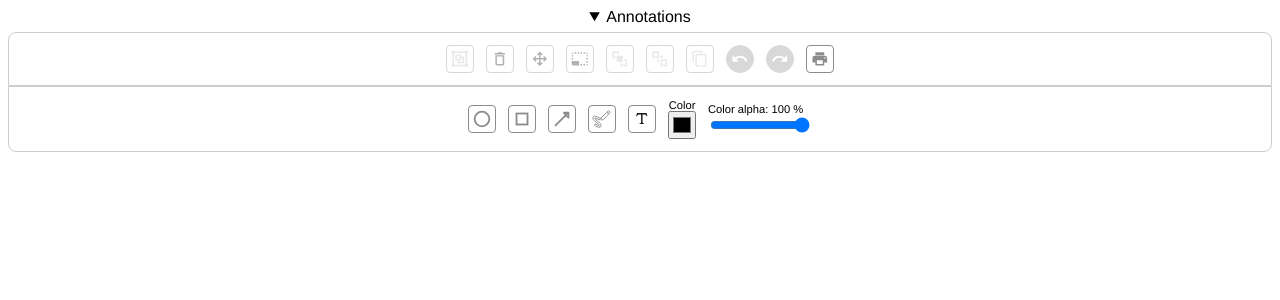
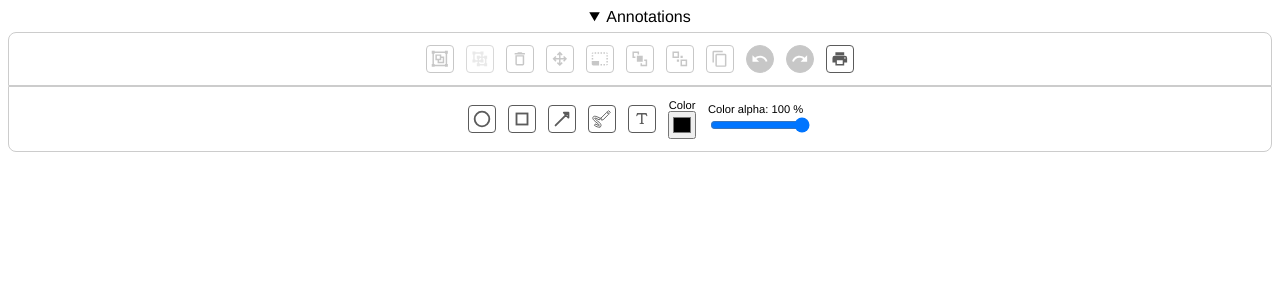
Before and after one commit to graphieros/svg-annotator, a Vue app: page / in a window 1280 px wide. Both pictures are taken after a click on the heading "Annotations". Shown: the top 300 px of the page. Built offline with nearby package versions, Linux system fonts and the light colour scheme.

Commit message:
add iconColor & ungrouping

```diff
--- a/package.json
+++ b/package.json
@@ -10,7 +10,7 @@
   },
   "license": "MIT",
   "keywords": ["annotator", "vue 2", "svg annotator", "svg"],
-  "version": "0.3.3",
+  "version": "0.3.4",
   "main" : "./dist/svgAnnotator.common.js",
   "files": [
     "dist/*"
--- a/src/components/SvgAnnotator.vue
+++ b/src/components/SvgAnnotator.vue
@@ -32,16 +32,45 @@
               activeShape = 'group';
               showCaret = false;
             "
-            :style="`height:${buttonSize}px; width:${buttonSize}px;`"
+            :style="`height:${buttonSize}px; width:${buttonSize}px; border: 1px solid ${iconColor}`"
           >
             <svg style="width: 80%" viewBox="0 0 24 24">
               <path
-                fill="currentColor"
+                :fill="iconColor"
                 d="M1,1V5H2V19H1V23H5V22H19V23H23V19H22V5H23V1H19V2H5V1M5,4H19V5H20V19H19V20H5V19H4V5H5M6,6V14H9V18H18V9H14V6M8,8H12V12H8M14,11H16V16H11V14H14"
               />
             </svg>
             <span v-if="showTooltips" class="svg-annotator__tooltiptext">
               {{ translations.tooltipGroup }}
+            </span>
+          </button>
+
+          <!-- UNGROUP -->
+          <button
+            :disabled="!currentGroup"
+            :class="{
+              'svg-annotator__button-tool': true,
+              'svg-annotator__tooltip-svg': true,
+            }"
+            @click="
+              deleteEmptyTextElement();
+              ungroup();
+              isSelectMode = false;
+              isDeleteMode = false;
+              isMoveMode = false;
+              isResizeMode = false;
+              isTextMode = false;
+              isWriting = false;
+              activeShape = 'group';
+              showCaret = false;
+            "
+            :style="`height:${buttonSize}px; width:${buttonSize}px;`"
+          >
+            <svg style="width: 80%" viewBox="0 0 24 24">
+              <path fill="currentColor" d="M2,2H6V3H13V2H17V6H16V9H18V8H22V12H21V18H22V22H18V21H12V22H8V18H9V16H6V17H2V13H3V6H2V2M18,12V11H16V13H17V17H13V16H11V18H12V19H18V18H19V12H18M13,6V5H6V6H5V13H6V14H9V12H8V8H12V9H14V6H13M12,12H11V14H13V13H14V11H12V12Z" />
+            </svg>
+            <span v-if="showTooltips" class="svg-annotator__tooltiptext">
+              {{ translations.tooltipUngroup }}
             </span>
           </button>
 
@@ -65,10 +94,10 @@
               activeShape = undefined;
               showCaret = false;
             "
-            :style="`height:${buttonSize}px; width:${buttonSize}px;`"
+            :style="`height:${buttonSize}px; width:${buttonSize}px; border: 1px solid ${!isDeleteMode ? iconColor : ''};`"
           >
             <svg style="width: 80%" viewBox="0 0 24 24">
-              <path
+              <path :fill="!isDeleteMode ? iconColor : ''"
                 d="M6,19A2,2 0 0,0 8,21H16A2,2 0 0,0 18,19V7H6V19M8,9H16V19H8V9M15.5,4L14.5,3H9.5L8.5,4H5V6H19V4H15.5Z"
               />
             </svg>
@@ -97,10 +126,10 @@
               isWriting = false;
               showCaret = false;
             "
-            :style="`height:${buttonSize}px; width:${buttonSize}px;`"
+            :style="`height:${buttonSize}px; width:${buttonSize}px; border: 1px solid ${iconColor};`"
           >
             <svg style="width: 80%" viewBox="0 0 24 24">
-              <path
+              <path :fill="iconColor"
                 d="M13,11H18L16.5,9.5L17.92,8.08L21.84,12L17.92,15.92L16.5,14.5L18,13H13V18L14.5,16.5L15.92,17.92L12,21.84L8.08,17.92L9.5,16.5L11,18V13H6L7.5,14.5L6.08,15.92L2.16,12L6.08,8.08L7.5,9.5L6,11H11V6L9.5,7.5L8.08,6.08L12,2.16L15.92,6.08L14.5,7.5L13,6V11Z"
               />
             </svg>
@@ -129,10 +158,10 @@
               activeShape = undefined;
               showCaret = false;
             "
-            :style="`height:${buttonSize}px; width:${buttonSize}px;`"
+            :style="`height:${buttonSize}px; width:${buttonSize}px; border: 1px solid ${iconColor};`"
           >
             <svg style="width: 80%" viewBox="0 0 24 24">
-              <path
+              <path :fill="iconColor"
                 d="M23,15H21V17H23V15M23,11H21V13H23V11M23,19H21V21C22,21 23,20 23,19M15,3H13V5H15V3M23,7H21V9H23V7M21,3V5H23C23,4 22,3 21,3M3,21H11V15H1V19A2,2 0 0,0 3,21M3,7H1V9H3V7M15,19H13V21H15V19M19,3H17V5H19V3M19,19H17V21H19V19M3,3C2,3 1,4 1,5H3V3M3,11H1V13H3V11M11,3H9V5H11V3M7,3H5V5H7V3Z"
               />
             </svg>
@@ -156,11 +185,11 @@
               showCaret = false;
               bringShapeTo('front');
             "
-            :style="`height:${buttonSize}px; width:${buttonSize}px;`"
+            :style="`height:${buttonSize}px; width:${buttonSize}px; border: 1px solid ${iconColor}`"
           >
             <svg style="width: 80%" viewBox="0 0 24 24">
               <path
-                fill="currentColor"
+                :fill="iconColor"
                 d="M2,2H11V6H9V4H4V9H6V11H2V2M22,13V22H13V18H15V20H20V15H18V13H22M8,8H16V16H8V8Z"
               />
             </svg>
@@ -184,11 +213,11 @@
               showCaret = false;
               bringShapeTo('back');
             "
-            :style="`height:${buttonSize}px; width:${buttonSize}px;`"
+            :style="`height:${buttonSize}px; width:${buttonSize}px; border: 1px solid ${iconColor};`"
           >
             <svg style="width: 80%" viewBox="0 0 24 24">
               <path
-                fill="currentColor"
+                :fill="iconColor"
                 d="M2,2H11V11H2V2M9,4H4V9H9V4M22,13V22H13V13H22M15,20H20V15H15V20M16,8V11H13V8H16M11,16H8V13H11V16Z"
               />
             </svg>
@@ -213,11 +242,11 @@
               showCaret = false;
               copyPaste();
             "
-            :style="`height:${buttonSize}px; width:${buttonSize}px;`"
+            :style="`height:${buttonSize}px; width:${buttonSize}px; border: 1px solid ${iconColor};`"
           >
             <svg style="width: 80%" viewBox="0 0 24 24">
               <path
-                fill="currentColor"
+                :fill="iconColor"
                 d="M19,21H8V7H19M19,5H8A2,2 0 0,0 6,7V21A2,2 0 0,0 8,23H19A2,2 0 0,0 21,21V7A2,2 0 0,0 19,5M16,1H4A2,2 0 0,0 2,3V17H4V3H16V1Z"
               />
             </svg>
@@ -247,11 +276,11 @@
               showCaret = false;
               undoLastShape();
             "
-            :style="`height:${buttonSize}px; width:${buttonSize}px;`"
+            :style="`height:${buttonSize}px; width:${buttonSize}px; background: ${iconColor}; border: 1px solid ${iconColor};`"
           >
-            <svg style="width: 80%" viewBox="0 0 24 24">
+            <svg style="width: 80%; background: transparent;" viewBox="0 0 24 24">
               <path
-                fill="currentColor"
+                fill="white"
                 d="M12.5,8C9.85,8 7.45,9 5.6,10.6L2,7V16H11L7.38,12.38C8.77,11.22 10.54,10.5 12.5,10.5C16.04,10.5 19.05,12.81 20.1,16L22.47,15.22C21.08,11.03 17.15,8 12.5,8Z"
               />
             </svg>
@@ -281,11 +310,11 @@
               showCaret = false;
               redoLastShape();
             "
-            :style="`height:${buttonSize}px; width:${buttonSize}px;`"
+            :style="`height:${buttonSize}px; width:${buttonSize}px; background: ${iconColor}; border: 1px solid ${iconColor};`"
           >
-            <svg style="width: 80%" viewBox="0 0 24 24">
+            <svg style="width: 80%; background: transparent;" viewBox="0 0 24 24">
               <path
-                fill="currentColor"
+                fill="white"
                 d="M18.4,10.6C16.55,9 14.15,8 11.5,8C6.85,8 2.92,11.03 1.54,15.22L3.9,16C4.95,12.81 7.95,10.5 11.5,10.5C13.45,10.5 15.23,11.22 16.62,12.38L13,16H22V7L18.4,10.6Z"
               />
             </svg>
@@ -299,11 +328,11 @@
             v-if="showPrint"
             :class="{ 'svg-annotator__button-tool': true, 'svg-annotator__tooltip-svg': true }"
             @click="print"
-            :style="`height:${buttonSize}px; width:${buttonSize}px;`"
+            :style="`height:${buttonSize}px; width:${buttonSize}px; border: 1px solid ${iconColor};`"
           >
             <svg style="width: 80%" viewBox="0 0 24 24">
               <path
-                fill="grey"
+                :fill="iconColor"
                 d="M18,3H6V7H18M19,12A1,1 0 0,1 18,11A1,1 0 0,1 19,10A1,1 0 0,1 20,11A1,1 0 0,1 19,12M16,19H8V14H16M19,8H5A3,3 0 0,0 2,11V17H6V21H18V17H22V11A3,3 0 0,0 19,8Z"
               />
             </svg>
@@ -324,7 +353,7 @@
               setShapeTo('circle');
               isSelectMode = false;
             "
-            :style="`height:${buttonSize}px; width:${buttonSize}px;`"
+            :style="`height:${buttonSize}px; width:${buttonSize}px; border: 1px solid ${iconColor};`"
           >
             <svg viewBox="0 0 12 12" style="width: 100%">
               <circle
@@ -338,7 +367,7 @@
                       : selectedColor + colorTransparency
                     : 'none'
                 "
-                stroke="grey"
+                :stroke="iconColor"
               ></circle>
             </svg>
           </button>
@@ -362,7 +391,7 @@
               setShapeTo('rect');
               isSelectMode = false;
             "
-            :style="`height:${buttonSize}px; width:${buttonSize}px;`"
+            :style="`height:${buttonSize}px; width:${buttonSize}px; border: 1px solid ${iconColor};`"
           >
             <svg viewBox="0 0 12 12" style="width: 100%">
               <rect
@@ -378,7 +407,7 @@
                       : selectedColor + colorTransparency
                     : 'none'
                 "
-                stroke="grey"
+                :stroke="iconColor"
               />
             </svg>
           </button>
@@ -403,7 +432,7 @@
               setShapeTo('arrow');
               isSelectMode = false;
             "
-            :style="`height:${buttonSize}px; width:${buttonSize}px;`"
+            :style="`height:${buttonSize}px; width:${buttonSize}px; border: 1px solid ${iconColor};`"
           >
             <svg viewBox="0 0 24 24" style="width: 100%">
               <path
@@ -411,7 +440,7 @@
                   options.arrow.filled
                     ? activeShape === 'arrow'
                       ? 'white'
-                      : 'grey'
+                      : iconColor
                     : 'none'
                 "
                 stroke-width="2"
@@ -433,7 +462,7 @@
               setShapeTo('line');
               isSelectMode = false;
             "
-            :style="`height:${buttonSize}px; width:${buttonSize}px;`"
+            :style="`height:${buttonSize}px; width:${buttonSize}px; border: 1px solid ${iconColor};`"
           >
             <svg viewBox="0 0 24 24" style="width: 100%">
               <path
@@ -441,7 +470,7 @@
                   options.arrow.filled
                     ? activeShape === 'line'
                       ? 'white'
-                      : 'grey'
+                      : iconColor
                     : 'none'
                 "
                 stroke-width="1"
@@ -537,10 +566,10 @@
               isDrawMode = false;
               activeShape = undefined;
             "
-            :style="`height:${buttonSize}px; width:${buttonSize}px;`"
+            :style="`height:${buttonSize}px; width:${buttonSize}px; border: 1px solid ${iconColor};`"
           >
             <svg style="width: 80%" viewBox="0 0 24 24">
-              <path
+              <path :fill="iconColor"
                 d="M18.5,4L19.66,8.35L18.7,8.61C18.25,7.74 17.79,6.87 17.26,6.43C16.73,6 16.11,6 15.5,6H13V16.5C13,17 13,17.5 13.33,17.75C13.67,18 14.33,18 15,18V19H9V18C9.67,18 10.33,18 10.67,17.75C11,17.5 11,17 11,16.5V6H8.5C7.89,6 7.27,6 6.74,6.43C6.21,6.87 5.75,7.74 5.3,8.61L4.34,8.35L5.5,4H18.5Z"
               />
             </svg>
@@ -591,11 +620,11 @@
                 textAlign = 'start';
                 setSelectedTextAlignTo('start');
               "
-              :style="`height:${buttonSize}px; width:${buttonSize}px;`"
+              :style="`height:${buttonSize}px; width:${buttonSize}px; border: 1px solid ${iconColor};`"
             >
               <svg style="width: 24px; height: 24px" viewBox="0 0 24 24">
                 <path
-                  fill="currentColor"
+                  :fill="textAlign === 'start' ? 'white' : iconColor"
                   d="M3,3H21V5H3V3M3,7H15V9H3V7M3,11H21V13H3V11M3,15H15V17H3V15M3,19H21V21H3V19Z"
                 />
               </svg>
@@ -620,11 +649,11 @@
                 textAlign = 'middle';
                 setSelectedTextAlignTo('middle');
               "
-              :style="`height:${buttonSize}px; width:${buttonSize}px;`"
+              :style="`height:${buttonSize}px; width:${buttonSize}px; border: 1px solid ${iconColor};`"
             >
               <svg style="width: 24px; height: 24px" viewBox="0 0 24 24">
                 <path
-                  fill="currentColor"
+                  :fill="textAlign === 'middle' ? 'white' : iconColor"
                   d="M3,3H21V5H3V3M7,7H17V9H7V7M3,11H21V13H3V11M7,15H17V17H7V15M3,19H21V21H3V19Z"
                 />
               </svg>
@@ -649,11 +678,11 @@
                 textAlign = 'end';
                 setSelectedTextAlignTo('end');
               "
-              :style="`height:${buttonSize}px; width:${buttonSize}px;`"
+              :style="`height:${buttonSize}px; width:${buttonSize}px; border: 1px solid ${iconColor};`"
             >
               <svg style="width: 24px; height: 24px" viewBox="0 0 24 24">
                 <path
-                  fill="currentColor"
+                  :fill="textAlign === 'end' ? 'white' : iconColor"
                   d="M3,3H21V5H3V3M9,7H21V9H9V7M3,11H21V13H3V11M9,15H21V17H9V15M3,19H21V21H3V19Z"
                 />
               </svg>
@@ -679,11 +708,11 @@
                 setSelectedTextAlignTo('start');
                 setCurrentStyleOfSelectedText();
               "
-              :style="`height:${buttonSize}px; width:${buttonSize}px;`"
+              :style="`height:${buttonSize}px; width:${buttonSize}px; border: 1px solid ${iconColor};`"
             >
               <svg style="width: 24px; height: 24px" viewBox="0 0 24 24">
                 <path
-                  fill="currentColor"
+                  :fill="isBulletTextMode ? 'white' : iconColor"
                   d="M7,5H21V7H7V5M7,13V11H21V13H7M4,4.5A1.5,1.5 0 0,1 5.5,6A1.5,1.5 0 0,1 4,7.5A1.5,1.5 0 0,1 2.5,6A1.5,1.5 0 0,1 4,4.5M4,10.5A1.5,1.5 0 0,1 5.5,12A1.5,1.5 0 0,1 4,13.5A1.5,1.5 0 0,1 2.5,12A1.5,1.5 0 0,1 4,10.5M7,19V17H21V19H7M4,16.5A1.5,1.5 0 0,1 5.5,18A1.5,1.5 0 0,1 4,19.5A1.5,1.5 0 0,1 2.5,18A1.5,1.5 0 0,1 4,16.5Z"
                 />
               </svg>
@@ -707,11 +736,11 @@
                 isBold = !isBold;
                 setCurrentStyleOfSelectedText();
               "
-              :style="`height:${buttonSize}px; width:${buttonSize}px;`"
+              :style="`height:${buttonSize}px; width:${buttonSize}px; border: 1px solid ${iconColor};`"
             >
               <svg style="width: 24px; height: 24px" viewBox="0 0 24 24">
                 <path
-                  fill="currentColor"
+                  :fill="isBold ? 'white' : iconColor"
                   d="M13.5,15.5H10V12.5H13.5A1.5,1.5 0 0,1 15,14A1.5,1.5 0 0,1 13.5,15.5M10,6.5H13A1.5,1.5 0 0,1 14.5,8A1.5,1.5 0 0,1 13,9.5H10M15.6,10.79C16.57,10.11 17.25,9 17.25,8C17.25,5.74 15.5,4 13.25,4H7V18H14.04C16.14,18 17.75,16.3 17.75,14.21C17.75,12.69 16.89,11.39 15.6,10.79Z"
                 />
               </svg>
@@ -735,11 +764,11 @@
                 isItalic = !isItalic;
                 setCurrentStyleOfSelectedText();
               "
-              :style="`height:${buttonSize}px; width:${buttonSize}px;`"
+              :style="`height:${buttonSize}px; width:${buttonSize}px; border: 1px solid ${iconColor};`"
             >
               <svg style="width: 24px; height: 24px" viewBox="0 0 24 24">
                 <path
-                  fill="currentColor"
+                  :fill="isItalic ? 'white' : iconColor"
                   d="M10,4V7H12.21L8.79,15H6V18H14V15H11.79L15.21,7H18V4H10Z"
                 />
               </svg>
@@ -763,11 +792,11 @@
                 isUnderline = !isUnderline;
                 setCurrentStyleOfSelectedText();
               "
-              :style="`height:${buttonSize}px; width:${buttonSize}px;`"
+              :style="`height:${buttonSize}px; width:${buttonSize}px; border: 1px solid ${iconColor};`"
             >
               <svg style="width: 24px; height: 24px" viewBox="0 0 24 24">
                 <path
-                  fill="currentColor"
+                  :fill="isUnderline ? 'white' : iconColor"
                   d="M5,21H19V19H5V21M12,17A6,6 0 0,0 18,11V3H15.5V11A3.5,3.5 0 0,1 12,14.5A3.5,3.5 0 0,1 8.5,11V3H6V11A6,6 0 0,0 12,17Z"
                 />
               </svg>
@@ -858,11 +887,6 @@
         :width="sourceWidth"
         :height="sourceHeight"
         @pointerdown="chooseAction($event)"
-        @touchmove="
-          setPointer($event);
-          chooseMove($event);
-        "
-        @touchend="resetDraw"
         @pointerup="resetDraw"
         @pointermove="
           setPointer($event);
@@ -913,8 +937,6 @@
 // . visibility toggle button, showing on svg TR if shapes
 // . save to JSON emit
 // . tutorial modal
-// . ungroup items (remove the first <g> from the DOM)
-
 import html2canvas from "html2canvas";
 import JsPDF from "jspdf";
 export default {
@@ -939,6 +961,10 @@ export default {
     hideWhenFolded: {
       type: Boolean,
       default: false,
+    },
+    iconColor: {
+      type: String,
+      default: "#4A4A4A",
     },
     showPrint: {
       type: Boolean,
@@ -968,6 +994,7 @@ export default {
           tooltipDuplicate: "Duplicate",
           tooltipRedo: "Redo last shape",
           tooltipUndo: "Undo last shape",
+          tooltipUngroup: "Ungroup",
           tooltipPdf: "Save pdf",
         };
       },
@@ -987,6 +1014,7 @@ export default {
           end: 0,
         },
       },
+      currentGroup: undefined,
       currentTarget: undefined,
       hoveredShapeId: undefined,
       isBold: false,
@@ -1241,7 +1269,6 @@ export default {
                             ${this.includeDeleteButton(shape)}
                           </g>
 						        `;
-
           case shape && shape.type === "circle":
             return `
                           <g id="${shape.id}">
@@ -1298,7 +1325,6 @@ export default {
                           </g>
                           ${this.includeDeleteButton(shape)}
                         </g> `;
-
           case shape && shape.type === "rect":
             return `<g id="${shape.id}">
                           ${this.includeSelectionIndicator(shape)}
@@ -1443,6 +1469,11 @@ export default {
       if (this.isDeleteMode) {
         return;
       }
+      if(e.target.id.includes("group")) {
+        const thisGroup = this.shapes.find(shape => shape.id === e.target.id);
+        this.currentGroup = thisGroup;
+        return;
+      }
       this.deleteEmptyTextElement();
       if (this.isTextMode) {
         this.isWriting = true;
@@ -1863,12 +1894,10 @@ export default {
               this.selectedGroup.push(shape);
             }
             break;
-
           default:
             break;
         }
       });
-
       // add an old independant id to the selectedShape to keep track of old id
       // replace id of selected shape with the group id
       this.selectedGroup = this.selectedGroup.map((shape) => {
@@ -1887,10 +1916,8 @@ export default {
         const bannedIds = this.copy(this.selectedGroup).map((shape) => {
           return shape.oldId;
         });
-
         // remove selected shapes from the shapes array
         this.shapes = this.shapes.filter((shape) => !bannedIds.includes(shape.id));
-
         // redraw each shape in the context of the group
         this.selectedGroup.forEach((shape) => {
           switch (true) {
@@ -1910,7 +1937,6 @@ export default {
 								  />
               `;
               break;
-
             case shape.type === "rect":
               group.content += `
                 <rect
@@ -1986,7 +2012,6 @@ export default {
                   ${this.computeTextElement(shape, parsedContent, shape.isBulletTextMode)}
                 `;
               break;
-
             default:
               break;
           }
@@ -2022,7 +2047,6 @@ export default {
 								  />
               `;
             break;
-
           case shape.type === "rect":
             group.content += `
                 <rect
@@ -2125,7 +2149,6 @@ export default {
                   ${this.computeTextElement(shape, parsedContent, shape.isBulletTextMode)}
                 `;
             break;
-
           default:
             break;
         }
@@ -2784,6 +2807,19 @@ export default {
       }
       this.$emit("toggleOpenState", this.isSummaryOpen);
     },
+    ungroup() {
+      this.shapes = this.shapes.filter(shape => shape.id !== this.currentGroup.id);
+      const ungroupedShapes = this.currentGroup.source.map(shape => {
+        return {
+          ...shape,
+          id: shape.oldId
+        }
+      });
+      ungroupedShapes.forEach(shape => {
+        this.shapes.push(shape)
+      });
+      this.currentGroup = undefined;
+    },
     walkTheDOM(node, func) {
       func(node);
       node = node.firstChild;
@@ -2797,6 +2833,9 @@ export default {
 </script>
 
 <style lang="scss" scoped>
+details {
+  border-radius: 0 0 8px 8px;
+}
 summary {
   text-align: center;
   padding: 0 0 6px 0;
@@ -2827,10 +2866,10 @@ button.svg-annotator__button-tool {
     }
   }
   &--selected {
-    background: #ccc;
+    background: rgb(175, 175, 175);
     border: 1px solid rgb(42, 42, 42);
     svg {
-      background: #ccc;
+      background: rgb(175, 175, 175);
     }
     circle,
     rect {
```
Also changed, not shown: 1 other file (tests, documents, lock files or other folders).
